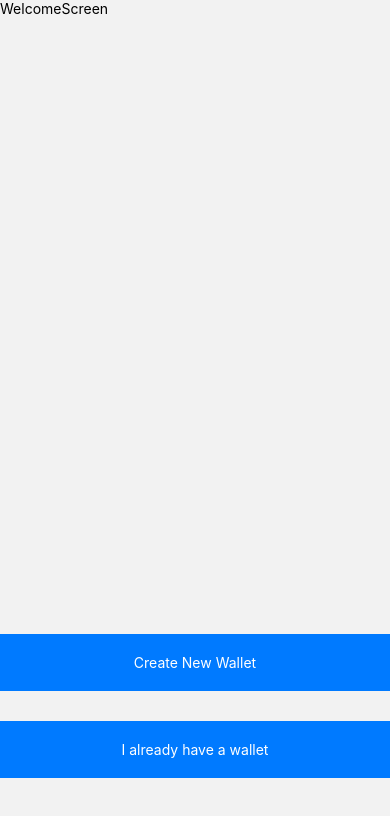
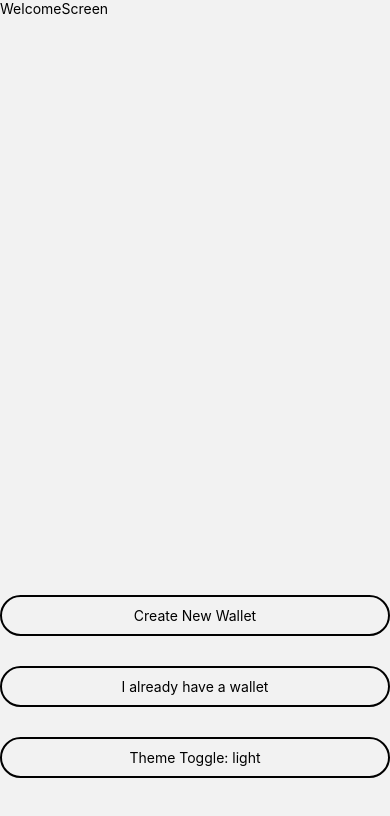
Before and after one commit to Razerwave/Meta-Pocket, a React Native app: screen /Wallet in a window 390 px wide. Shown: the top 816 px of the page. Built offline with nearby package versions, Linux system fonts and the light colour scheme.

Commit message:
theme: styled component

```diff
--- a/App.js
+++ b/App.js
@@ -1,14 +1,14 @@
 import React from 'react';
 import { AuthProvier } from './src/context/AuthContext';
+import ContextProvider from './src/context/ContextProvider';
 import { Main } from './src/navigations';
 // import styled from 'styled-components/native'
 
 const App = () => {
-
   return (
-    <AuthProvier>
-     <Main/>
-    </AuthProvier>
+    <ContextProvider>
+      <Main />
+    </ContextProvider>
   );
 }
 // const Wrapper = styled.View`
--- a/src/components/ButtonPrimary.js
+++ b/src/components/ButtonPrimary.js
@@ -1,36 +1,27 @@
 import styled from 'styled-components/native';
 import { View, Text, Button, Alert, StyleSheet, TouchableOpacity } from 'react-native'
-import { useTheme } from '@react-navigation/native';
 
 const ButtonPrimary = (props) => {
-    const { colors } = useTheme();
     return (
-        <TouchableOpacity
-            {...props}
-        >
-            <View style={[styles.button, {backgroundColor: colors.primary}]}>
-                <Text style={styles.buttonText}>{props.title}</Text>
-            </View>
+        <TouchableOpacity {...props}>
+            <StyledButtonView>
+                <StyledButtonText>{props.title}</StyledButtonText>
+            </StyledButtonView>
         </TouchableOpacity>
     )
 }
 
-const styles = StyleSheet.create({
-    // container: {
-    //     paddingTop: 60,
-    //     alignItems: 'center',
-    // },
-    button: {
-        marginBottom: 30,
-        // width: 260,
-        alignItems: 'center',
-        backgroundColor: '#2196F3',
-    },
-    buttonText: {
-        textAlign: 'center',
-        padding: 20,
-        color: 'white',
-    },
-});
+const StyledButtonView = styled.View`
+    marginBottom: 30px;
+    border: 2px solid ${props => props.theme.fontColor};
+    alignItems: center;
+    background-color: ${props => props.theme.backgroundColor};
+    padding: 10px;
+    border-radius: 30px;
+`
+
+const StyledButtonText = styled.Text`
+    color: ${props => props.theme.fontColor};
+`
 
 export default ButtonPrimary
--- a/src/constants/index.js
+++ b/src/constants/index.js
@@ -1,3 +1,4 @@
 import ROUTES from "./routes";
+import { DarkTheme, DefaultTheme } from "./themes";
 
-export { ROUTES }
+export { ROUTES, DarkTheme, DefaultTheme }
--- /dev/null
+++ b/src/constants/themes.js
@@ -0,0 +1,15 @@
+const DefaultTheme = {
+    backgroundColor: 'white',
+    fontColor: 'black',
+    activeTintColor: 'blue',
+    inactiveTintColor: '#ccc',
+}
+
+const DarkTheme = {
+    backgroundColor: 'black',
+    fontColor: 'white',
+    activeTintColor: 'blue',
+    inactiveTintColor: '#ccc',
+}
+
+export { DarkTheme, DefaultTheme }
--- /dev/null
+++ b/src/context/ContextProvider.js
@@ -0,0 +1,14 @@
+import { AuthProvier } from "./AuthContext"
+import { ThemeChangeProvier } from "./ThemeChangeContext"
+
+const ContextProvider = ({ children }) => {
+    return (
+        <AuthProvier>
+            <ThemeChangeProvier>
+                {children}
+            </ThemeChangeProvier>
+        </AuthProvier>
+    )
+}
+
+export default ContextProvider
--- /dev/null
+++ b/src/context/ThemeChangeContext.js
@@ -0,0 +1,27 @@
+import React, { createContext, useContext, useState } from 'react'
+import { ThemeProvider } from 'styled-components';
+import { DarkTheme, DefaultTheme } from '../constants';
+
+export const ThemeChangeContext = createContext({
+    theme: "light",
+    toggleTheme: () => { }
+});
+
+export const useThemeChange = () => {
+    return useContext(ThemeChangeContext)
+}
+
+export const ThemeChangeProvier = ({ children }) => {
+    const [theme, setTheme] = useState("light")
+    const toggleTheme = () => {
+        setTheme(v => v === 'dark' ? 'light' : 'dark')
+    }
+
+    return (
+        <ThemeChangeContext.Provider value={{ theme, toggleTheme }}>
+            <ThemeProvider theme={theme === 'dark' ? DarkTheme : DefaultTheme}>
+                {children}
+            </ThemeProvider>
+        </ThemeChangeContext.Provider>
+    );
+}
--- a/src/screens/auth/WelcomeScreen.js
+++ b/src/screens/auth/WelcomeScreen.js
@@ -2,13 +2,18 @@
 import { View, Text, Button, Alert, StyleSheet } from 'react-native'
 import { ButtonPrimary, Screen } from '../../components'
 import { ROUTES } from '../../constants'
+import { useThemeChange } from '../../context/ThemeChangeContext'
 
 const WelcomeScreen = ({ navigation }) => {
+  const { theme, toggleTheme } = useThemeChange()
+
+
   return (
     <Screen bottom={[
-        <ButtonPrimary key="1" title='Create New Wallet' onPress={() => navigation.navigate(ROUTES.NEW_WALLET)} />,
-        <ButtonPrimary key="2" title='I already have a wallet' onPress={() => navigation.navigate(ROUTES.RECOVER_WALLET)} />
-      ]}>
+      <ButtonPrimary key="1" title='Create New Wallet' onPress={() => navigation.navigate(ROUTES.NEW_WALLET)} />,
+      <ButtonPrimary key="2" title='I already have a wallet' onPress={() => navigation.navigate(ROUTES.RECOVER_WALLET)} />,
+      <ButtonPrimary key="3" title={`Theme Toggle: ${theme}`} onPress={() => toggleTheme()} />
+    ]}>
       <Text>WelcomeScreen</Text>
     </Screen>
   )
```
Also changed, not shown: src/context/ThemeContext.js (deleted, +0 -11 lines).
